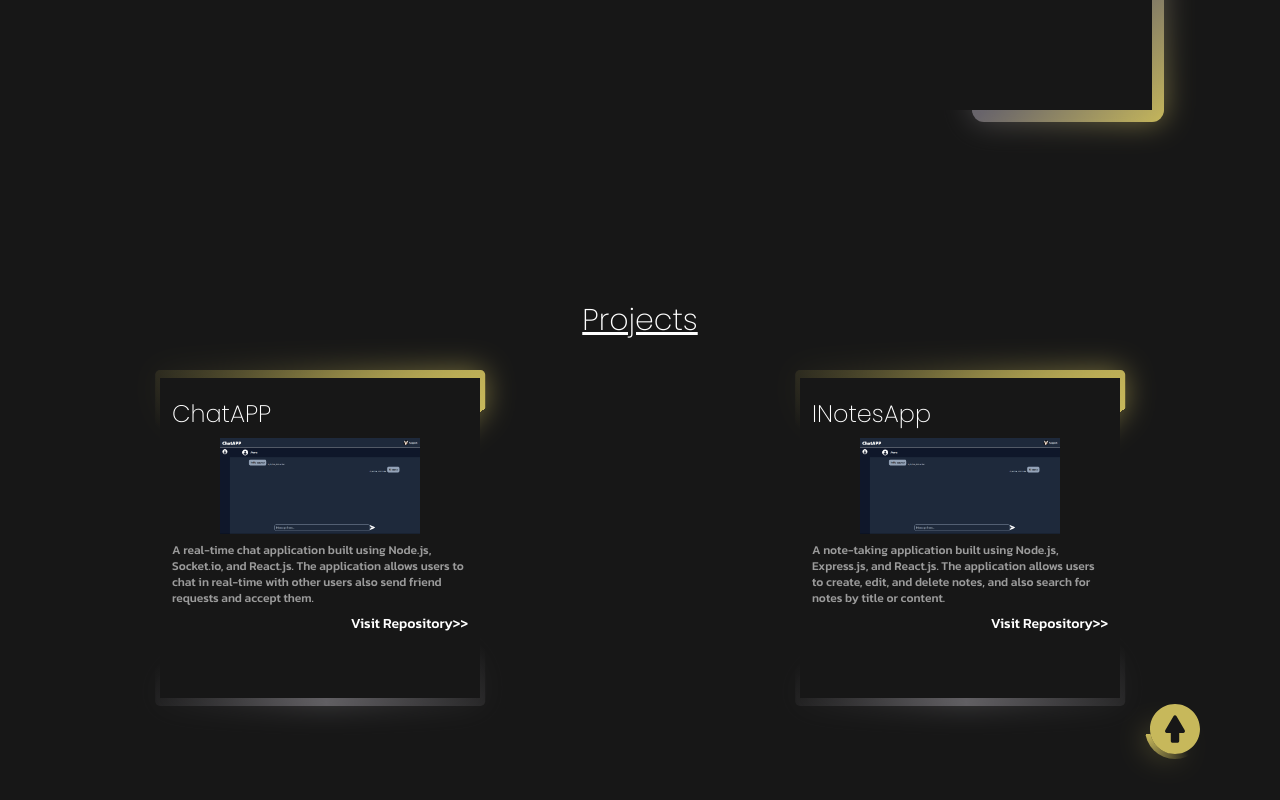
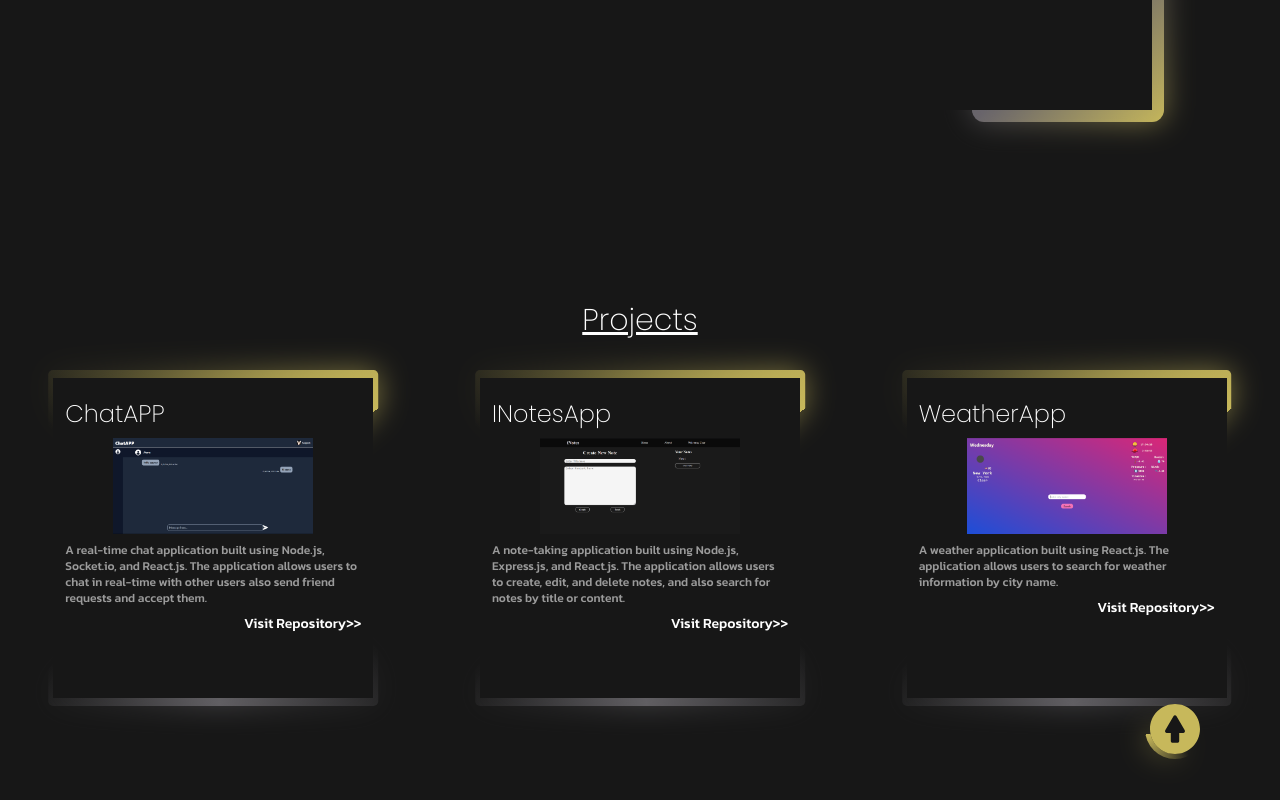
Before and after one commit to Azzpect/Portfolio, a Next.js app: page / in a window 1280 px wide. Shown: the part 650-1450 px from the top of the page. Built offline with nearby package versions, Linux system fonts and the light colour scheme.

Commit message:
added inotes app and weather app

```diff
--- a/src/app/page.tsx
+++ b/src/app/page.tsx
@@ -18,8 +18,9 @@ const kanit = Kanit({
 export default function Home() {
 
   const projectData: {title: string, desc: string, img: string, repoLink: string}[] = [
-    {title: "ChatAPP", desc: "A real-time chat application built using Node.js, Socket.io, and React.js. The application allows users to chat in real-time with other users also send friend requests and accept them.", img: "/chatApp.png", repoLink: "https://github.com/Azzpect/ChatAPP.git"},
-    {title: "INotesApp", desc: "A note-taking application built using Node.js, Express.js, and React.js. The application allows users to create, edit, and delete notes, and also search for notes by title or content.", img: "/chatApp.png", repoLink: "https://github.com/Azzpect/iNotes.github.io"}
+    {title: "ChatAPP", desc: "A real-time chat application built using Node.js, Socket.io, and React.js. The application allows users to chat in real-time with other users also send friend requests and accept them.", img: "/chatApp.png", repoLink: "https://github.com/Azzpect/ChatAPP"},
+    {title: "INotesApp", desc: "A note-taking application built using Node.js, Express.js, and React.js. The application allows users to create, edit, and delete notes, and also search for notes by title or content.", img: "/inotesApp.png", repoLink: "https://github.com/Azzpect/iNotes.github.io"},
+    {title: "WeatherApp", desc: "A weather application built using React.js. The application allows users to search for weather information by city name.", img: "/weatherApp.png", repoLink: "https://github.com/Azzpect/WeatherApp"}
   ]
 
   return (
@@ -89,14 +90,14 @@ export default function Home() {
         </div>
       </div>
     </div>
-    <div id="projects" className="w-screen border-solid mb-28 flex flex-col items-center underline decoration-white relative">
+    <div id="projects" className="w-screen border-solid mb-28 flex flex-col flex-wrap items-center underline decoration-white relative">
       <h1 className={`text-white text-3xl font-bold ${poppins.className} p-10`}>Projects</h1>
       <div className="flex justify-around w-full">
         {projectData.map((project, index) => {
           return <ProjectCard key={index} title={project.title} desc={project.desc} img={project.img} repoLink={project.repoLink} />
         })}
       </div>
-      <Link href="#main" className="absolute -bottom-14 right-20 rounded-full">
+      <Link href="#main" className="absolute -bottom-14 right-20 rounded-full z-20">
         <div className="rotater"></div>
         <div className="bg-primaryBgColor rounded-full">
           <Image src="/upArrow.svg" alt="Up arrow" width={50} height={50}/>
@@ -115,7 +116,7 @@ function ProjectCard({title, desc, img, repoLink}: {title: string, desc: string,
         <div className="rotater"></div>
       <div className="absolute w-full h-full bg-primaryBgColor p-3 flex flex-col">
         <h1 className={`text-white text-2xl font-semibold ${poppins.className} py-2`}>{title}</h1>
-        <Link href="/chatApp.png" className="self-center"><Image src={img} alt={title} width={200} height={200} /></Link>
+        <Link href={img} className="self-center"><Image src={img} alt={title} width={200} height={200} /></Link>
         <p className={`text-[#9b9b9b] text-xs ${kanit.className} py-2`}>{desc}</p>
         <Link href={repoLink} className={`text-white text-sm font-semibold ${kanit.className} self-end`}>Visit Repository&gt;&gt;</Link>
       </div>
```
Also changed, not shown: public/inotesApp.png (added), public/weatherApp.png (added).
